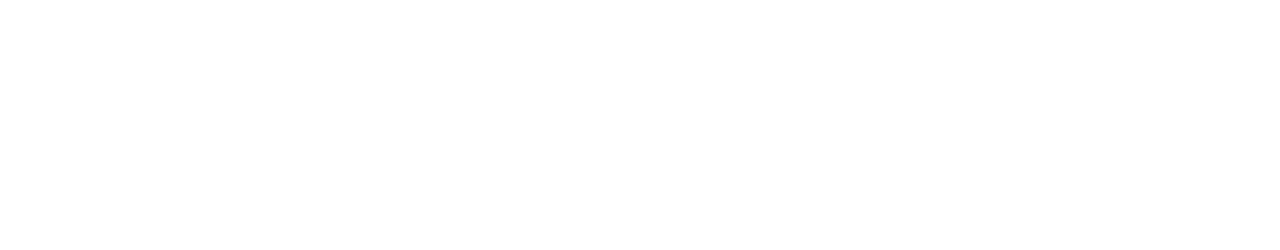
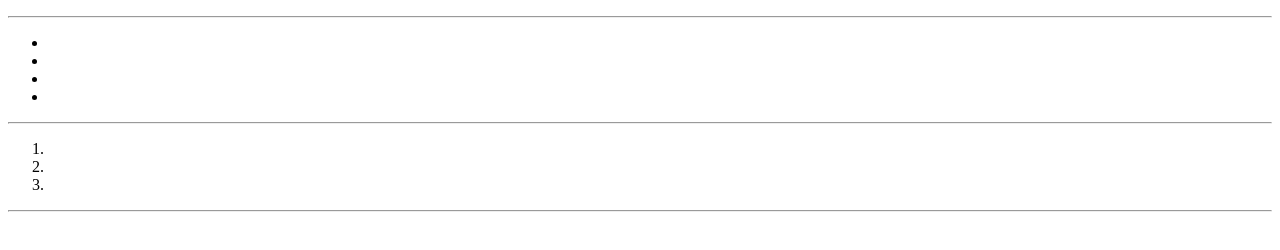
Before and after one commit to CosimoA/html-london-trip, a plain HTML site: page index.html in a window 1280 px wide. Drawn offline with Linux system fonts and the light colour scheme.

Commit message:
index trutturato dopo analisi

```diff
--- a/index.html
+++ b/index.html
@@ -7,6 +7,84 @@
 </head>
 
 <body>
+    <header>
+        <!-- titolo + immagini di copertina -->
+        <title>
+            <h1>
+
+            </h1>
+        </title>
+        <div>
+
+        </div>
+    </header>
+
+    <main>
+        <!-- 4 sezioni delibitate da <hr> (Le mie spese | Cose da Fare | Info Utili | Le foto) -->
+        <div>
+            <!-- titolo + tabella 3 colonne -->
+            <title>
+
+            </title>
+            <section>
+                <table>
+
+                </table>
+            </section>
+            <hr>
+        </div>
+
+        <div>
+            <!-- titolo + lista non irdinata 4 punti -->
+            <title>
+
+            </title>
+            <ul>
+                <li>
+
+                </li>
+                <li>
+
+                </li>
+                <li>
+
+                </li>
+                <li>
+
+                </li>
+            </ul>
+            <hr>
+        </div>
+
+        <div>
+            <!-- titolo + lista ordinata 3 punti anchessi sottoelencati in maniera non ordinata -->
+            <title>
+
+            </title>
+            <ol>
+                <li>
+
+                </li>
+                <li>
+
+                </li>
+                <li>
+
+                </li>
+            </ol>
+            <hr>
+        </div>
+
+        <div>
+            <!-- titolo + galleria foto -->
+            <title>
+
+            </title>
+            <div>
+
+            </div>
+        </div>
+    </main>
 
 </body>
 </html>
```
